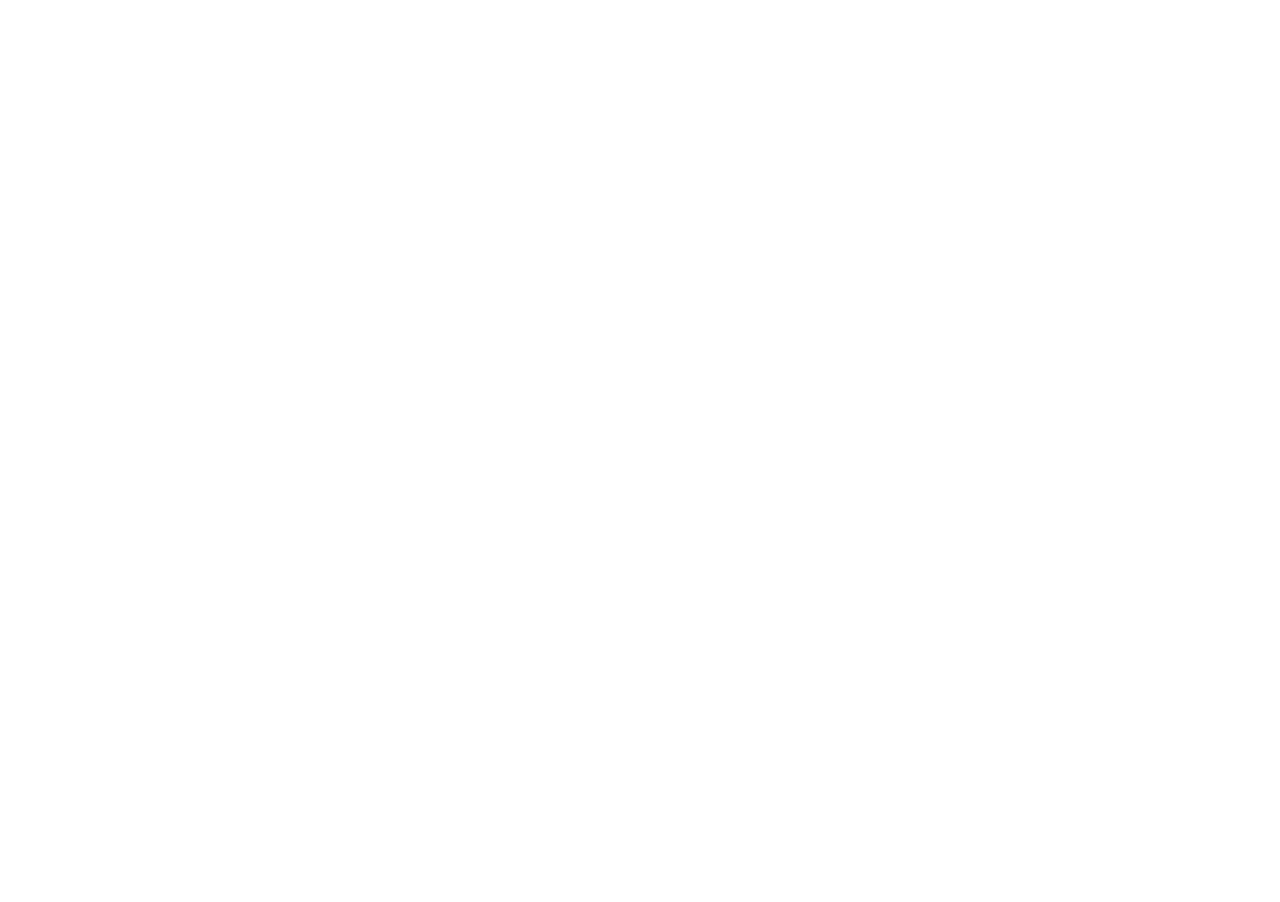
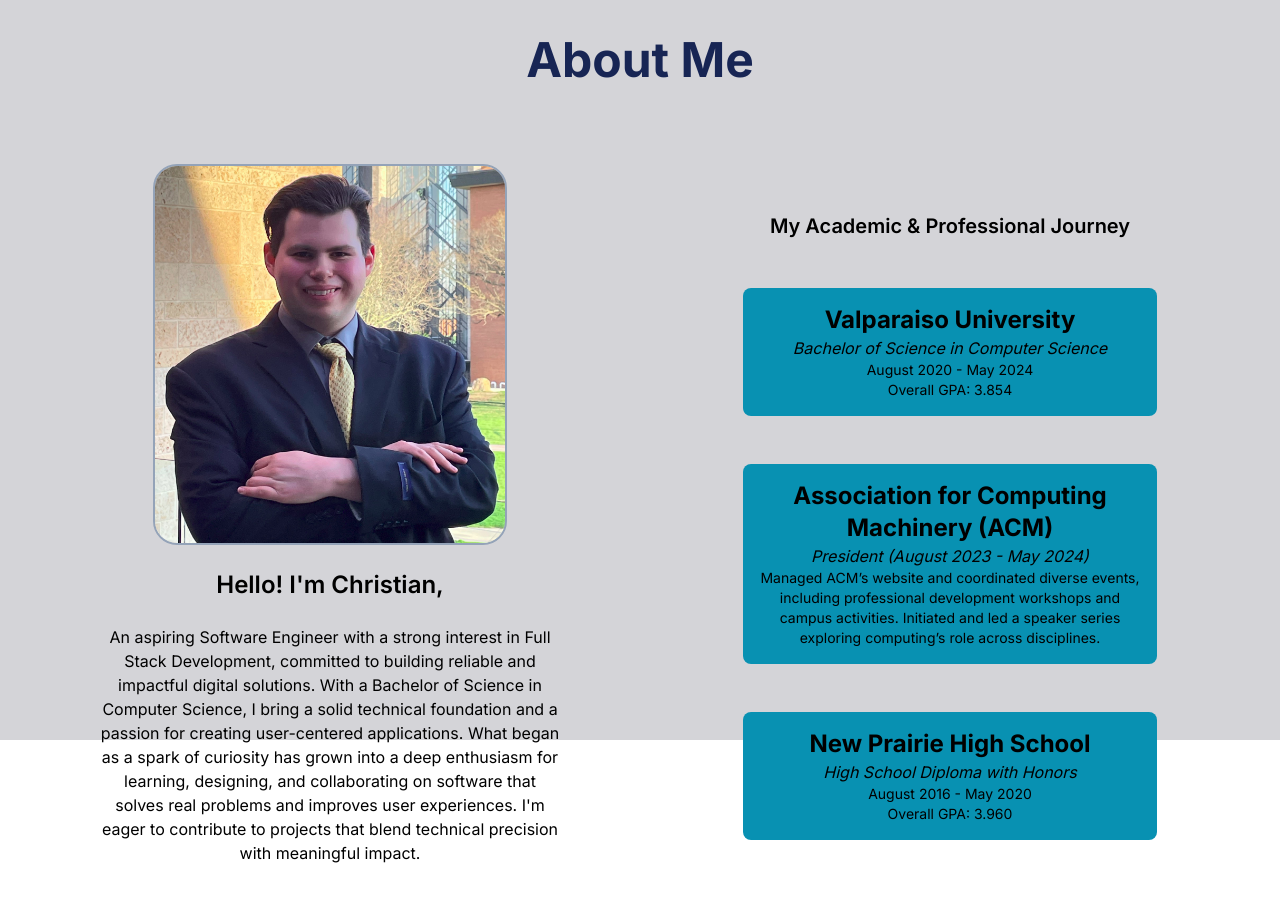
Before and after one commit to chrgarcia19/chrgarcia19.github.io, a Next.js app: page / in a window 1280 px wide. Shown: the part 860-1762 px from the top of the page. Before the commit the page ends 800 px from the top, so only its background shows below. Built offline with nearby package versions, Linux system fonts and the light colour scheme.

Commit message:
Readjusted the about page for all device types

```diff
--- a/src/app/about/page.tsx
+++ b/src/app/about/page.tsx
@@ -6,10 +6,10 @@ import Image from "next/image";
 const AboutMe = () => {
     return (
         <>
-            <div id="about" className="p-5 pt-14 w-full h-screen bg-zinc-300 dark:bg-zinc-800">
-                <h2 className="flex justify-center items-center font-bold text-5xl p-10 text-blue-950 dark:text-blue-300">About Me</h2>
-                <div className="flex items-center justify-center">
-                    <div className="flex flex-col items-center justify-normal w-1/2 p-10">
+            <div id="about" className="p-5 max-lg:p-1 w-full pt-14 h-screen bg-zinc-300 dark:bg-zinc-800">
+                <h2 className="flex justify-center items-center font-bold text-5xl max-sm:text-3xl p-10 text-blue-950 dark:text-blue-300">About Me</h2>
+                <div className="flex max-lg:flex-col items-center justify-center">
+                    <div className="flex flex-col items-center justify-normal w-1/2 max-lg:w-full p-10 max-lg:p-4">
                         <div className="border-2 border-slate-400 dark:border-slate-700 rounded-3xl overflow-hidden">
                             <Image
                                 src={christianImage}
@@ -17,31 +17,31 @@ const AboutMe = () => {
                                 width={350}
                                 />
                         </div>
-                        <div className="justify-center p-6">
-                            <p className="flex text-2xl font-semibold justify-center">Hello! I'm Christian,</p>
+                        <div className="justify-center p-6 max-lg:p-2">
+                            <p className="flex text-2xl max-lg:text-lg font-semibold justify-center text-center">Hello! I'm Christian,</p>
                             <br/>
-                            <p className="pl-4 pr-4 text-center">An aspiring Software Engineer with a strong interest in Full Stack Development, committed to building reliable and impactful digital solutions. With a Bachelor of Science in Computer Science, I bring a solid technical foundation and a passion for creating user-centered applications.
+                            <p className="pl-4 pr-4 max-lg:pl-1 max-lg:pr-1 max-lg:text-sm text-center">An aspiring Software Engineer with a strong interest in Full Stack Development, committed to building reliable and impactful digital solutions. With a Bachelor of Science in Computer Science, I bring a solid technical foundation and a passion for creating user-centered applications.
                                 What began as a spark of curiosity has grown into a deep enthusiasm for learning, designing, and collaborating on software that solves real problems and improves user experiences. I'm eager to contribute to projects that blend technical precision with meaningful impact.</p>
                         </div>
                     </div>
-                    <div className="flex flex-col w-1/2 items-center justify-center gap-y-12">
-                        <div className="flex text-xl font-semibold justify-center">My Academic & Professional Journey</div>
-                        <ItemBox color={"bg-cyan-600 dark:bg-cyan-700"} width={"w-4/6"} boxType={"rounded-lg"} padding={"p-4"} other={"text-center"} hoveredColor={"shadow-slate-500"}>
-                            <p className="font-bold text-2xl">Valparaiso University</p>
-                            <p className="italic">Bachelor of Science in Computer Science</p>
-                            <p className="text-sm">August 2020 - May 2024</p>
-                            <p className="text-sm">Overall GPA: 3.854</p>
+                    <div className="flex flex-col w-1/2 max-lg:w-full items-center justify-center gap-y-12 max-lg:p-4">
+                        <div className="flex text-xl max-lg:text-lg max-lg:font-bold font-semibold text-center">My Academic & Professional Journey</div>
+                        <ItemBox color={"bg-cyan-600 dark:bg-cyan-700"} width={"w-4/6 max-sm:w-full"} boxType={"rounded-lg"} padding={"p-4 max-lg:p-2"} other={"text-center"} hoveredColor={"shadow-slate-500"}>
+                            <p className="font-bold text-2xl max-sm:text-xl">Valparaiso University</p>
+                            <p className="italic max-sm:text-sm">Bachelor of Science in Computer Science</p>
+                            <p className="text-sm max-sm:text-xs">August 2020 - May 2024</p>
+                            <p className="text-sm max-sm:text-xs">Overall GPA: 3.854</p>
                         </ItemBox>
-                        <ItemBox color={"bg-cyan-600 dark:bg-cyan-700"} width={"w-4/6"} boxType={"rounded-lg"} padding={"p-4"} other={"text-center"} hoveredColor={"shadow-slate-500"}>
-                            <p className="font-bold text-2xl">Association for Computing Machinery (ACM)</p>
-                            <p className="italic">President (August 2023 - May 2024)</p>
-                            <p className="text-sm">Managed ACM’s website and coordinated diverse events, including professional development workshops and campus activities. Initiated and led a speaker series exploring computing’s role across disciplines.</p>
+                        <ItemBox color={"bg-cyan-600 dark:bg-cyan-700"} width={"w-4/6 max-sm:w-full"} boxType={"rounded-lg"} padding={"p-4 max-lg:p-2"} other={"text-center"} hoveredColor={"shadow-slate-500"}>
+                            <p className="font-bold text-2xl max-sm:text-xl">Association for Computing Machinery (ACM)</p>
+                            <p className="italic max-sm:text-sm">President (August 2023 - May 2024)</p>
+                            <p className="text-sm max-sm:text-xs">Managed ACM’s website and coordinated diverse events, including professional development workshops and campus activities. Initiated and led a speaker series exploring computing’s role across disciplines.</p>
                         </ItemBox>
-                        <ItemBox color={"bg-cyan-600 dark:bg-cyan-700"} width={"w-4/6"} boxType={"rounded-lg"} padding={"p-4"} other={"text-center"} hoveredColor={"shadow-slate-500"}>
-                            <p className="font-bold text-2xl">New Prairie High School</p>
-                            <p className="italic">High School Diploma with Honors</p>
-                            <p className="text-sm">August 2016 - May 2020</p>
-                            <p className="text-sm">Overall GPA: 3.960</p>
+                        <ItemBox color={"bg-cyan-600 dark:bg-cyan-700"} width={"w-4/6 max-sm:w-full"} boxType={"rounded-lg"} padding={"p-4 max-lg:p-2"} other={"text-center"} hoveredColor={"shadow-slate-500"}>
+                            <p className="font-bold text-2xl max-sm:text-xl">New Prairie High School</p>
+                            <p className="italic max-sm:text-sm">High School Diploma with Honors</p>
+                            <p className="text-sm max-sm:text-xs">August 2016 - May 2020</p>
+                            <p className="text-sm max-sm:text-xs">Overall GPA: 3.960</p>
                         </ItemBox>
                     </div>
                 </div>
--- a/src/app/page.tsx
+++ b/src/app/page.tsx
@@ -10,8 +10,8 @@ export default function Home() {
     <>
       <NavBar/>
       <Homepage />
-      {/*<AboutMe />
-      <Skills />
+      <AboutMe />
+      {/*<Skills />
       <Projects />
       <Contact />*/}
     </>
```
